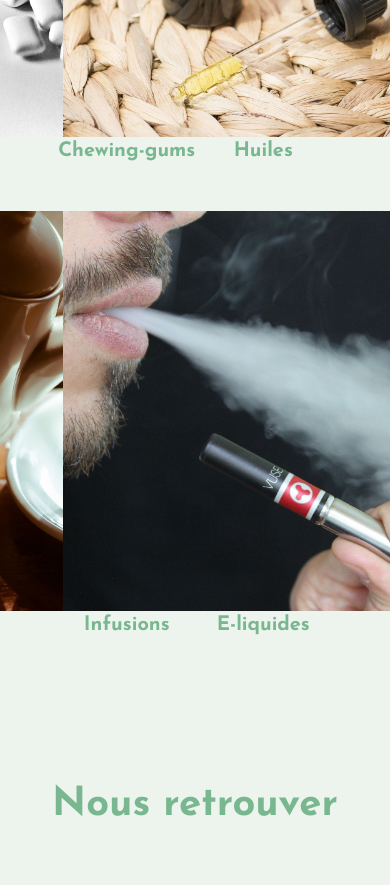
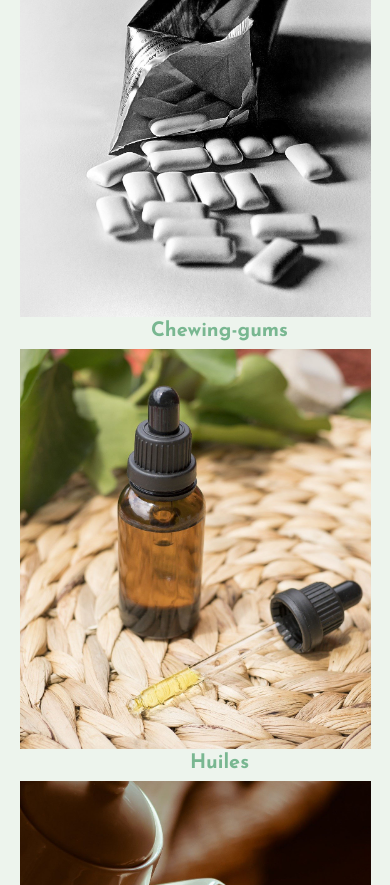
Before and after one commit to axelpro04/Green-House, a plain HTML site: page index.html in a window 390 px wide. Shown: the part 2500-3385 px from the top of the page. Drawn offline with Linux system fonts and the light colour scheme.

Commit message:
responsive mosaic

```diff
--- a/assets/css/style.css
+++ b/assets/css/style.css
@@ -155,7 +155,7 @@ nav div a:hover {
     grid-area: navContact;
 }
 #filler {
-    height: calc(100vh - 80px);
+    height: calc(100vh + 100px);
 }
 #introTxt {
     /* font-weight: bold; */
@@ -255,17 +255,29 @@ h4 {
 /*Nos produits Lydie*/
 .photoMosaic{
     display:grid;
-    grid-template-columns: 50% 50%;
-    grid-template-rows: 50% 50%;
-    justify-items: center;
+    grid-template-columns: repeat(auto-fill, minmax(400px, 1fr));
+    grid-template-rows: auto;
     width:70%;
-    margin-left: 15%;
-    margin-bottom: 100px;
-    margin-top: 50px;
+    margin: 0px auto;
+    margin-bottom: 200px;
+    overflow: hidden;
+}
+.photoMosaic div {
+    display: flex;
+    justify-content: center;
+    align-items: center;
+    margin-bottom: 1vw;
+}
+.photoMosaic img {
+    width: 30vw;
+    min-width: 400px;
+    max-width: 500px;
+    height: 30vw;
+    min-height: 400px;
+    max-height: 500px;
 }
 .photoMosaic .text{
     display: block;
-    width: 100%;
     height: auto;
     text-align:center;
     color:#79B791;
@@ -274,32 +286,6 @@ h4 {
 }
 .textdeco{
     text-decoration:none;
-}
-.img1{
-    grid-column-start: 1;
-    grid-column-end: 2;
-    grid-row-start: 1;
-    grid-row-end: 2;
-    padding-bottom: 100px;
-}
-.img2{
-    grid-column-start: 2;
-    grid-column-end: 3;
-    grid-row-start: 1;
-    grid-row-end: 2;
-    padding-bottom: 50px;
-}
-.img3{
-    grid-column-start: 1;
-    grid-column-end: 2;
-    grid-row-start: 2;
-    grid-row-end: 3;
-}
-.img4{
-    grid-column-start: 2;
-    grid-column-end: 3;
-    grid-row-start: 2;
-    grid-row-end: 3;
 }
 /*Nous retrouver Lydie*/
 .gridContainer{
@@ -357,6 +343,19 @@ h4 {
     #navMenu {
         display: flex;
     }
+    .photoMosaic img {
+        width: 90vw;
+        height: 90vw;
+        min-width: none;
+        max-width: none;
+        min-height: none;
+        max-height: none;
+    }
+    .photoMosaic {
+        grid-template-columns: repeat(auto-fill, 1fr);
+        width: 90vw;
+        margin: 0px 5%;
+    }
     /* queries axel */
 
     /* queries lydie */
--- a/index.html
+++ b/index.html
@@ -81,20 +81,28 @@ Aucune accoutumance et aucun effet de dépendance.
     <h4>Nos produits</h4>
     <div class="photoMosaic">
         <div class="img1">
-            <a class="textdeco" href="#"><img src="assets/img/gumCrop.jpg" alt="chewing-gums" width="400px">
-                <div class="text">Chewing-gums</div></a>
+            <a class="textdeco" href="#">
+                <img src="assets/img/gumCrop.jpg" alt="chewing-gums">
+                <div class="text">Chewing-gums</div>
+            </a>
         </div>
         <div class="img2">
-            <a class="textdeco" href="#"><img src="assets/img/huileCrop.jpg" alt="huileCBD" width="400px">
-                <div class="text">Huiles</div></a>
+            <a class="textdeco" href="#">
+                <img src="assets/img/huileCrop.jpg" alt="huileCBD">
+                <div class="text">Huiles</div>
+            </a>
         </div>
         <div class="img3">
-            <a class="textdeco" href="#"><img src="assets/img/infusionCrop.jpg" alt="teaCBD" width="400px">
-                <div class="text">Infusions</div></a>
+            <a class="textdeco" href="#">
+                <img src="assets/img/infusionCrop.jpg" alt="teaCBD">
+                <div class="text">Infusions</div>
+            </a>
         </div>
         <div class="img4">
-            <a class="textdeco" href="#"><img src="assets/img/ecigaretteCrop.jpg" alt="eliquideCBD" width="400px">
-                <div class="text">E-liquides</div></a>
+            <a class="textdeco" href="#">
+                <img src="assets/img/ecigaretteCrop.jpg" alt="eliquideCBD">
+                <div class="text">E-liquides</div>
+            </a>
         </div>
     </div>
 </section>
```
